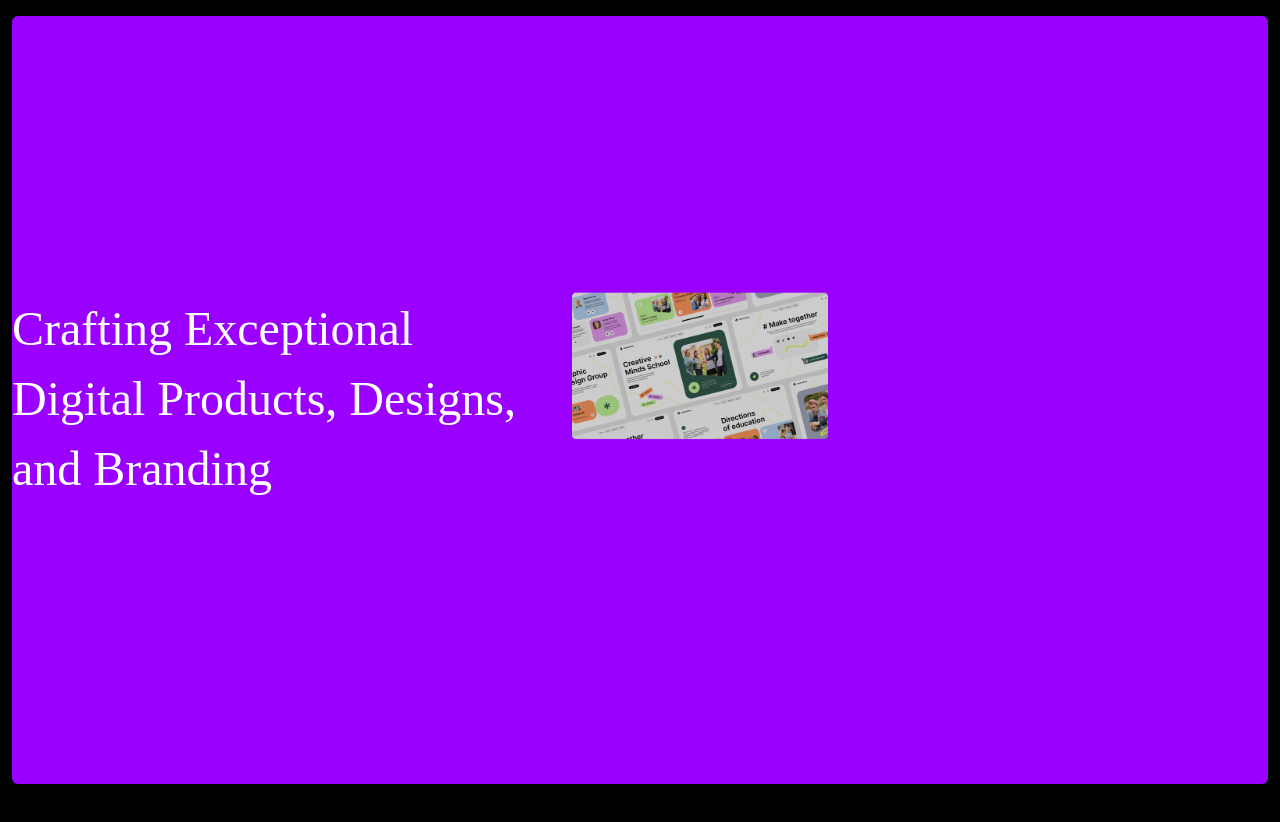
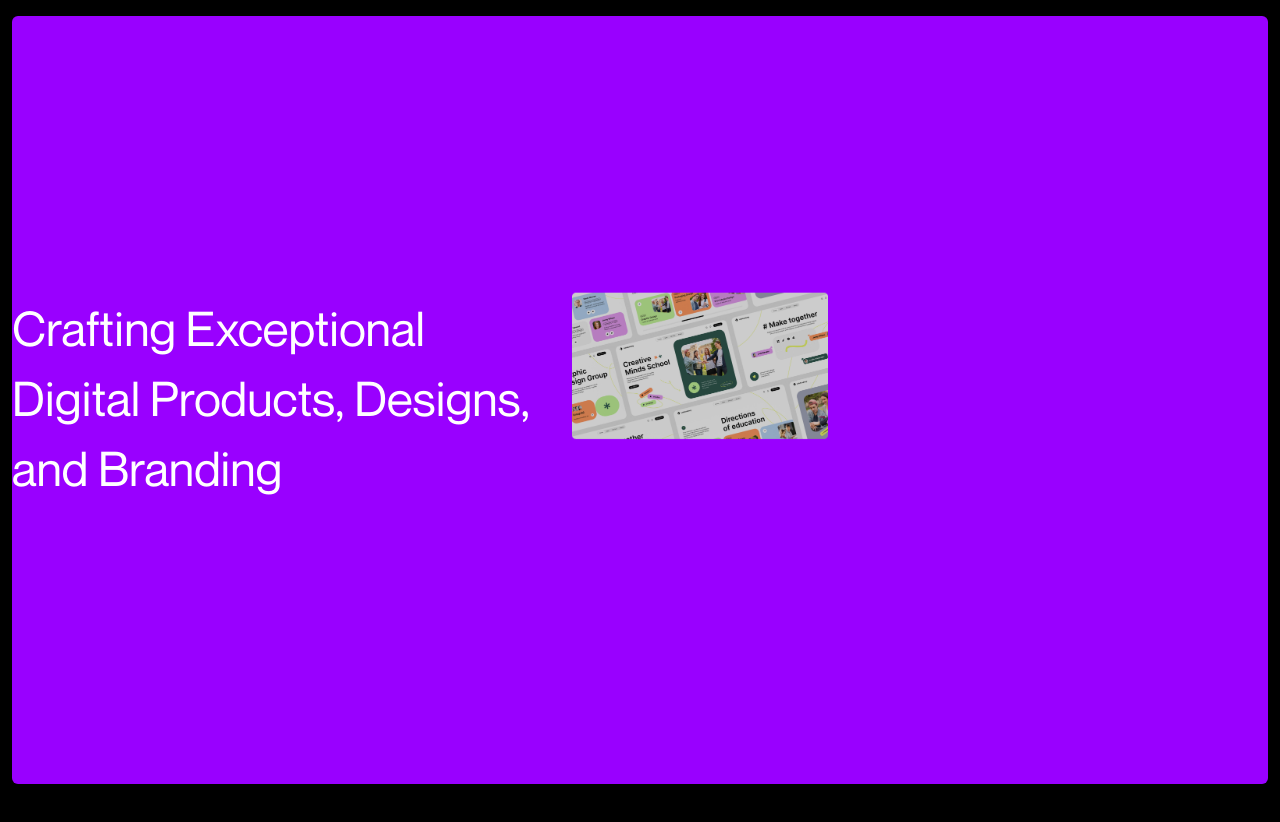
Before and after one commit to procube-cx/procube, a React (Create React App) app: page / in a window 1280 px wide. Shown: the top 822 px of the page. Built offline with nearby package versions, Linux system fonts and the light colour scheme.

Commit message:
font added

```diff
--- a/src/index.css
+++ b/src/index.css
@@ -13,7 +13,7 @@ body {
 }
 
 * {
-  font-family : nneue montreal;
+  font-family : neue montreal;
 }
 
 @font-face {
```
